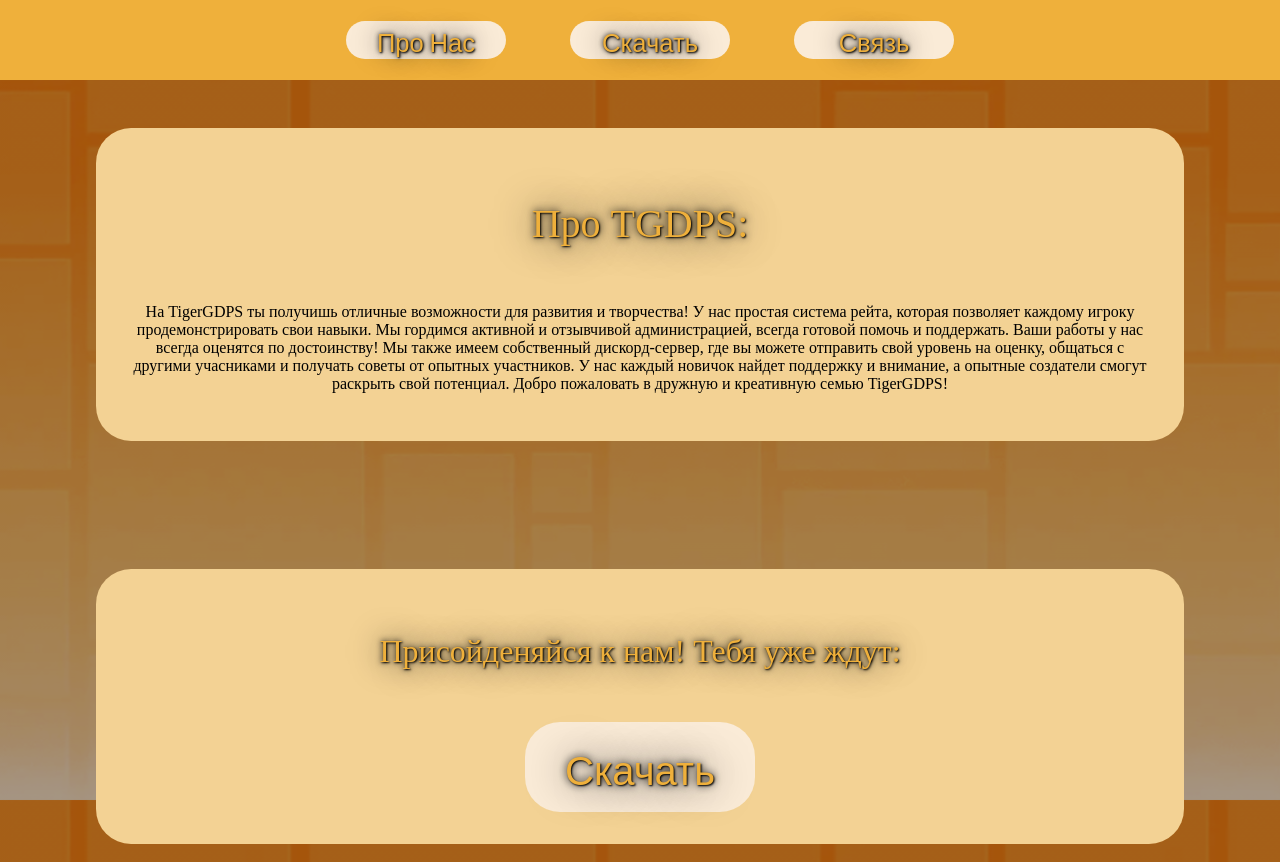
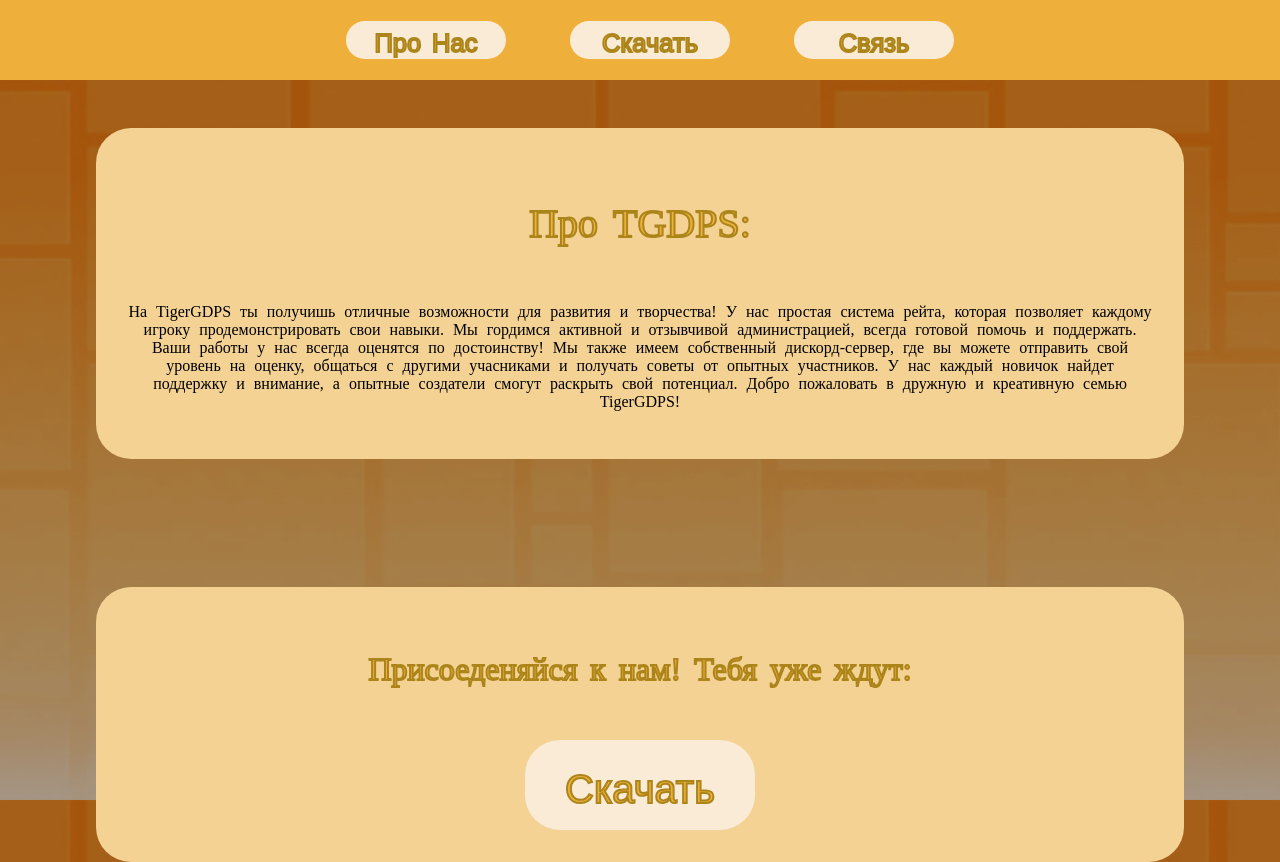
Before and after one commit to SecRifal/Tiger-GDPS, a plain HTML site: page index.html in a window 1280 px wide. Shown: the top 862 px of the page. Drawn offline with nearby package versions, Linux system fonts and the light colour scheme.

Commit message:
Add files via upload

```diff
--- a/index.html
+++ b/index.html
@@ -25,7 +25,7 @@
     </div>
 
     <div class="dwnl">
-        <p>Присойденяйся к нам! Тебя уже ждут:</p>
+        <p>Присоеденяйся к нам! Тебя уже ждут:</p>
         <a href="https://gofruit.space/gdps/05oG" class="btnDownload" id="dwnl">Скачать</a>
     </div>
 
--- a/style.css
+++ b/style.css
@@ -1,5 +1,9 @@
 html {
     scroll-behavior: smooth;
+}
+
+* {
+    word-spacing: 5px;
 }
 
 body {
@@ -38,7 +42,8 @@ header {
     justify-content: center;
     background-color: antiquewhite;
     border-radius: 35px;
-    text-shadow: 1px 1px 2px black, 0 0 1em black, 0 0 0.2em black;
+    -webkit-text-stroke-color: #ab841a;
+    -webkit-text-stroke-width: 2px;
     transition: 0.3s;
 }
 
@@ -69,13 +74,15 @@ header {
 .h1 {
     color: rgb(239, 176, 59);
     font-size: 2.5rem;
-    text-shadow: 1px 1px 2px black, 0 0 1em black, 0 0 0.2em black;
+    -webkit-text-stroke-color: #ab841a;
+    -webkit-text-stroke-width: 2px;
 }
 
 .dwnl p {
     color: rgb(239, 176, 59);
     font-size: 2rem;
-    text-shadow: 1px 1px 2px black, 0 0 1em black, 0 0 0.2em black;
+    -webkit-text-stroke-color: #ab841a;
+    -webkit-text-stroke-width: 2px;
 }
 
 .btnDownload {
@@ -89,7 +96,8 @@ header {
     text-align: center;
     background-color: antiquewhite;
     border-radius: 35px;
-    text-shadow: 1px 1px 2px black, 0 0 1em black, 0 0 0.2em black;
+    -webkit-text-stroke-color: #ab841a;
+    -webkit-text-stroke-width: 2px;
     transition: 0.3s;
 }
 
```
